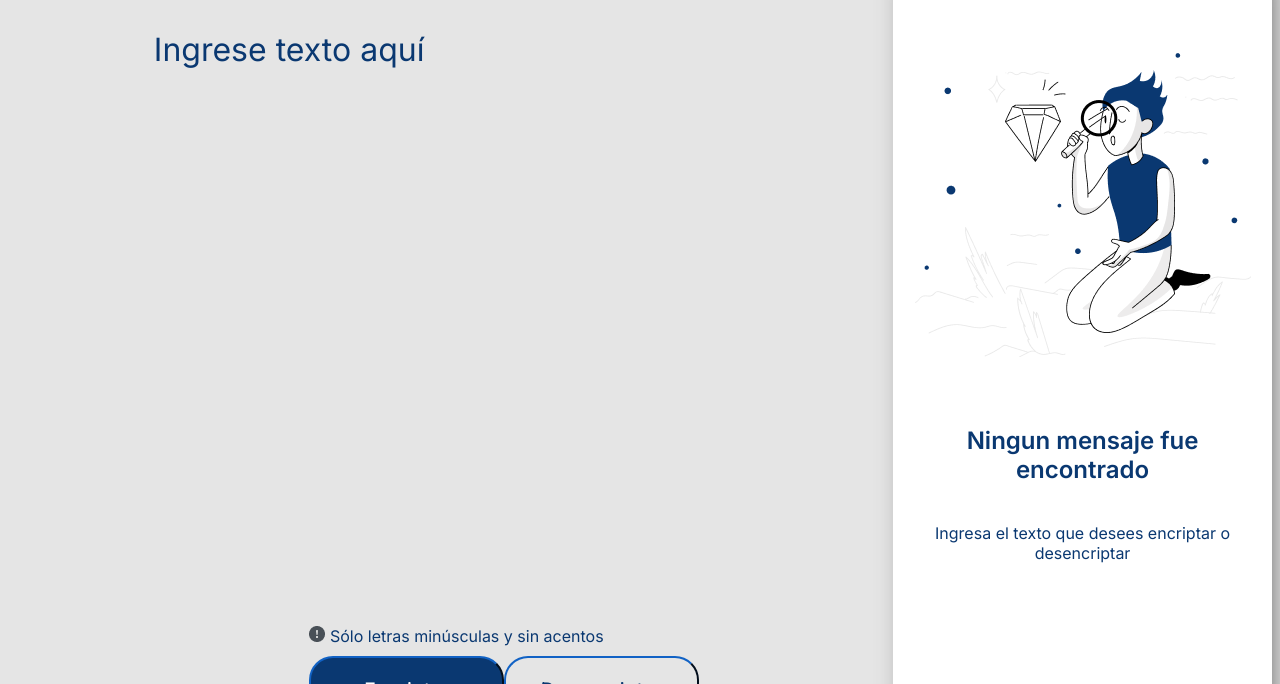
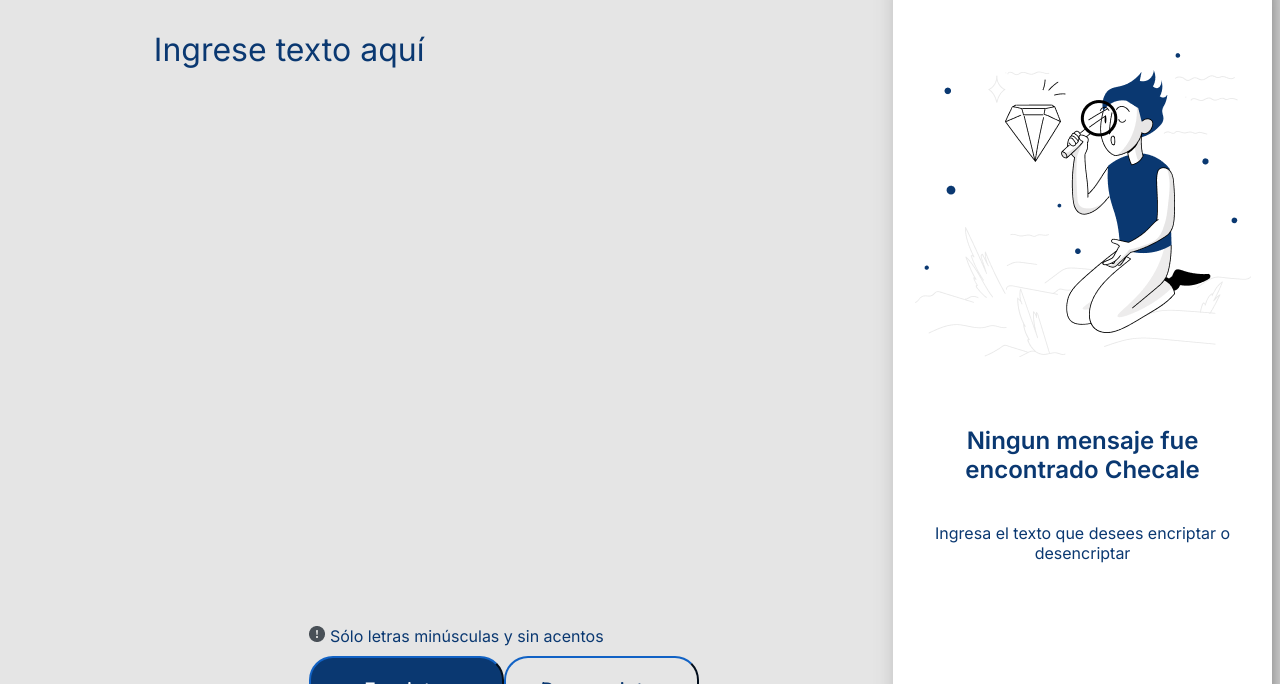
Before and after one commit to ivipech/encriptador, a plain HTML site: page index.html in a window 1280 px wide. Shown: the part 116-800 px from the top of the page. Drawn offline with Linux system fonts and the light colour scheme.

Commit message:
prueba hosting

```diff
--- a/index.html
+++ b/index.html
@@ -42,7 +42,7 @@
           class="muneco"
         />
         <div class="mensajes">
-          <p class="Mensaje1">Ningun mensaje fue encontrado</p>
+          <p class="Mensaje1">Ningun mensaje fue encontrado Checale</p>
           <p class="Mensaje2">
             Ingresa el texto que desees encriptar o desencriptar
           </p>
```
